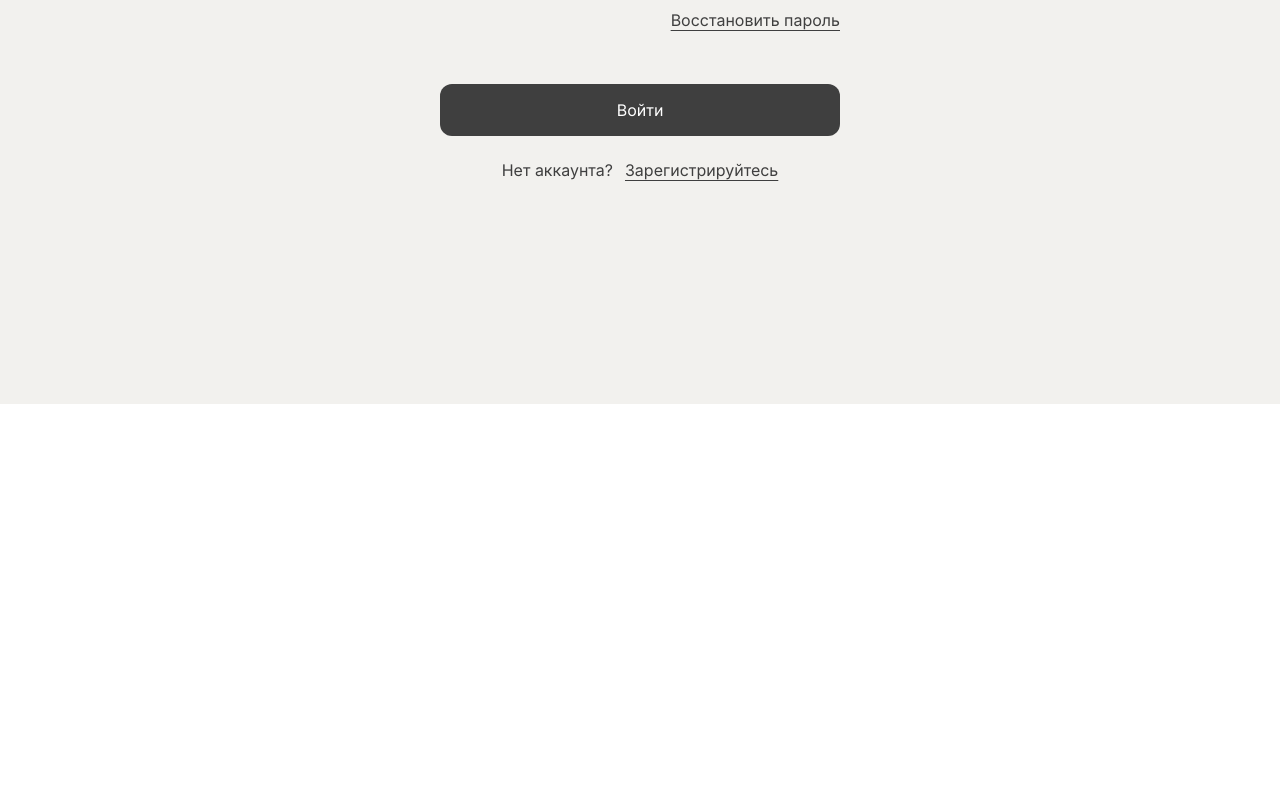
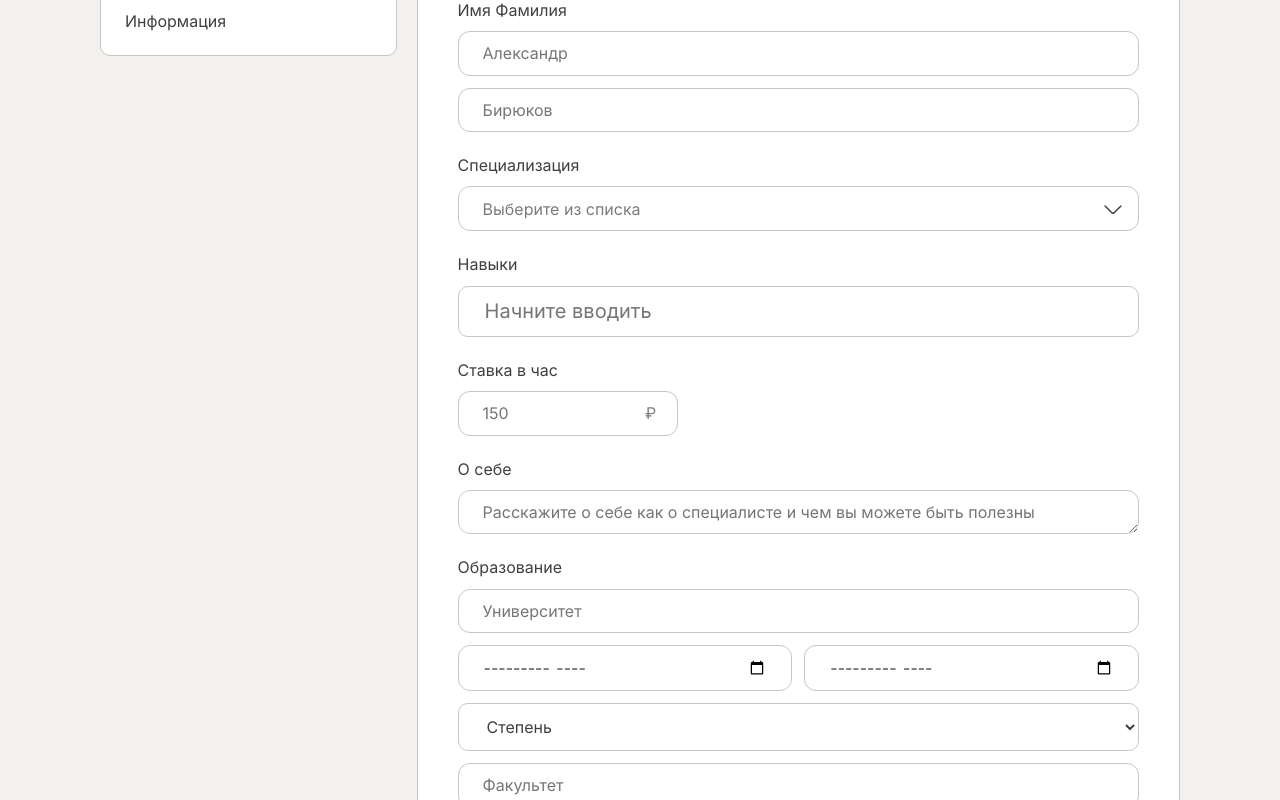
Before and after one commit to tutanhamon667/contract, a React (Create React App) app in the folder frontend/: page /freelancer/5 in a window 1280 px wide. Before the commit this address led to /signin. Shown: the part 396-1196 px from the top of the page. Before the commit the page ends 800 px from the top, so only its background shows below. Built offline with nearby package versions, Linux system fonts and the light colour scheme.

Commit message:
Предварительно сверстал профиль фрилансера

```diff
--- a/frontend/src/components/App/App.jsx
+++ b/frontend/src/components/App/App.jsx
@@ -16,7 +16,7 @@ import "./App.css";
 import ResetPass from "../../pages/ResetPass/ResetPass";
 
 function App() {
-  const [authenticated, setAuthenticated] = React.useState(false);
+  const [authenticated, setAuthenticated] = React.useState(true);
   const [currentUser, setCurrentUser] = React.useState({
     id: "5",
     first_name: "Иван",
--- a/frontend/src/components/FreelancerAccount/FreelancerAccount.css
+++ b/frontend/src/components/FreelancerAccount/FreelancerAccount.css
@@ -61,7 +61,9 @@
   background-image: url(../../images/profile-circle.svg);
   background-repeat: no-repeat;
   background-position: center center;
-  background-color: #3F3F3F;;
+  background-size: 21px 21px;
+  background-color: #3F3F3F;
+  ;
 }
 
 /* блок настроек и инф-ии */
@@ -130,7 +132,8 @@
 }
 
 .form-profile__save {
-  color: #93A0FF;;
+  color: #93A0FF;
+  ;
   border: none;
   background-color: white;
   cursor: pointer;
@@ -147,27 +150,25 @@
 }
 
 .form-profile__list {
-  color: #292D32;
-  font-size: 20px;
+  color: #3F3F3F;
+  font-size: 16px;
   font-weight: 400;
+  padding: 12px 24px;
+  background-color: white;
+  border-radius: 10px;
+  border: 1px solid #C6C6C6;
 }
 
 .form-profile__list-default {
   color: #B5B5B5;
 }
 
-.form-profile__list-title {
-  padding: 12px 20px;
-  background-color: white;
-  border-radius: 10px;
-}
-
 .form-profile__rate-input {
-  width: 30%;
+  width: 25%;
   background-image: url(../../images/ruble.svg);
   background-repeat: no-repeat;
-  background-position: 83% center;
-  background-size: 23px 23px;
+  background-position: 90% center;
+  background-size: 11px 20px;
 }
 
 .form-profile__portfolio-container {
@@ -192,3 +193,42 @@
   width: 20px;
   height: 20px;
 }
+
+.form-profile__dates {
+  display: flex;
+  justify-content: space-between;
+  column-gap: 12px;
+}
+
+.form-profile__input-dates {
+  width: 48%;
+}
+
+.form-profile__submit-container {
+  display: flex;
+  column-gap: 12px;
+}
+
+.form-profile__cansel-btn {
+  width: 289px;
+  height: 52px;
+  border-radius: 12px;
+  border: 1px solid #C6C6C6;
+  background: #F2F1EE;
+  display: flex;
+  padding: 20px 40px;
+  justify-content: center;
+  align-items: center;
+  color: #3F3F3F;
+  font-family: Inter;
+  font-size: 16px;
+  font-weight: 400;
+  line-height: 24px;
+  cursor: pointer;
+}
+
+.form-profile__submit-btn {
+  background: #3F3F3F;
+  border: none;
+  color: white;
+}
--- a/frontend/src/components/FreelancerAccount/FreelancerAccount.jsx
+++ b/frontend/src/components/FreelancerAccount/FreelancerAccount.jsx
@@ -7,15 +7,20 @@ import InputTags from "../Inputs/InputTags/InputTags";
 // import InputTagsOld from "../Inputs/InputTagsOld/InputTagsOld";
 import InputSpecializationList from "../Inputs/InputSpecializationList/InputSpecializationList";
 import "../FreelancerAccount/FreelancerAccount.css";
+import { InputDoc } from "../Inputs/InputDoc/InputDoc";
+import "../Forms/FreelancerCompleteForm/FreelancerCompleteForm.css"
 
 export default function FreelancerAccount() {
   // открывает форму редактирования имейла
   const [updateEmail, setUpdateEmail] = useState(false);
   // открывает форму редактирования пароля
   const [updatePassword, setUpdatePassword] = useState(false);
-  const {updateUser, currentUser} = useContext(Context);
+  const [docKeysPortfolio, setDocKeysPortfolio] = useState([Date.now()]);
+  const { updateUser, currentUser } = useContext(Context);
   // кастомный хук для валидации формы
   const { values, errors, isValid, handleChange, setValues } = useFormAndValidation();
+
+  const MAX_ATTACHED_DOCS = 8;
 
   // function handleSubmitEmail(e) {
   //   e.preventDefault()
@@ -28,6 +33,17 @@ export default function FreelancerAccount() {
   //   setUpdateEmail(false)
   //   setValues({ ...values, email: '' })
   // }
+
+  const handleDocPortfolioChange = (event) => {
+    handleChange(event);
+    if (event.currentTarget.files[0]) {
+      setDocKeysPortfolio(prevKeys => [...prevKeys, Date.now()]);
+    }
+  };
+
+  const onDeleteDocPortfolioClick = (key) => {
+    setDocKeysPortfolio(prevKeys => prevKeys.filter(prevKey => prevKey !== key));
+  }
 
   function handleSubmit(e) {
     e.preventDefault()
@@ -119,21 +135,52 @@ export default function FreelancerAccount() {
           </div>
 
           <div className="form-profile__input-container">
-            <label className="accountF__subtitle" htmlFor="workingRate">Ставка в час</label>
-            <input type="number" name="workingRate" id="workingRate" placeholder="150" className="form-profile__input form-profile__rate-input" />
+            <label
+              className="accountF__subtitle"
+              htmlFor="workingRate">
+              Ставка в час
+            </label>
+            <input
+              type="text"
+              name="workingRate"
+              id="workingRate"
+              placeholder="150"
+              className="form-profile__input form-profile__rate-input"
+            />
+          </div>
+
+          <div className="form-profile__input-container">
+            <label className="accountF__subtitle" htmlFor="aboutMe">О себе</label>
+            <textarea name="aboutMe" id="aboutMe" cols="30" rows="1" className="form-profile__input" placeholder="Расскажите о себе как о специалисте и чем вы можете быть полезны"></textarea>
           </div>
 
           <div className="form-profile__input-container">
             <h2 className="accountF__subtitle">Образование</h2>
-            <input type="text" name="education" id="education" className="form-profile__input" placeholder="Университет" />
-            <div>
-              <input type="date" name="beginningOfStudies" id="beginningOfStudies" placeholder="Начало учёбы" className="form-profile__input" />
-              <input type="date" name="endOfStudies" id="endOfStudies" placeholder="Окончание учёбы" className="form-profile__input" />
+            <input
+              type="text"
+              name="education"
+              id="education"
+              className="form-profile__input"
+              placeholder="Университет"
+            />
+            <div className="form-profile__dates">
+              <input type="month"
+                name="beginningOfStudies"
+                id="beginningOfStudies"
+                placeholder="Начало учёбы"
+                className="form-profile__input form-profile__input-dates"
+              />
+              <input type="month"
+                name="endOfStudies"
+                id="endOfStudies"
+                placeholder="Окончание учёбы"
+                className="form-profile__input form-profile__input-dates"
+              />
             </div>
             <select
               name="degree"
               id="degree"
-              className="form-profile__list form-profile__list-title"
+              className="form-profile__list"
             >
               <option value="" className="form-profile__list form-profile__list-default">Степень</option>
               <option value="bachelor" className="form-profile__list">Студент</option>
@@ -145,9 +192,18 @@ export default function FreelancerAccount() {
           </div>
 
           <div className="form-profile__input-container">
-            <label className="accountF__subtitle" htmlFor="aboutMe">О себе</label>
-            <textarea name="aboutMe" id="aboutMe" cols="30" rows="10" className="form-profile__input"></textarea>
+            <h2 className="accountF__subtitle">Сертификаты, грамоты, дипломы</h2>
+            <div className="freelancer-complete-form__input-doc-wrapper">
+              {docKeysPortfolio.slice(0, MAX_ATTACHED_DOCS).map((key) => (
+                <InputDoc key={key} name="portfolio" value={values.portfolio || ''} error={errors.portfolio}
+                  errorMessage={errors.portfolio}
+                  onChange={(event) => handleDocPortfolioChange(event, key)}
+                  onDeleteDocClick={() => onDeleteDocPortfolioClick(key)}
+                />
+              ))}
             </div>
+          </div>
+
 
           <div className="accountF__separate-line"></div>
 
@@ -156,50 +212,36 @@ export default function FreelancerAccount() {
           <div className="form-profile__input-container">
             <label className="accountF__subtitle" htmlFor="emailForContacts">Электронная почта</label>
             <input type="emailForContacts" name="emailForContacts" id="email" className="form-profile__input" placeholder="Эл.почта" />
-            <div>
-              <input type="checkbox" name="preferredEmail" id="preferredEmail" />
-              <label className="accountF__subtitle form-profile__notify" htmlFor="preferredEmail">Предпочтительный вид связи</label>
-            </div>
           </div>
 
           <div className="form-profile__input-container">
             <label className="accountF__subtitle" htmlFor="telegram">Телеграм</label>
             <input type="text" name="telegram" id="telegram" className="form-profile__input" placeholder="Телеграм" />
-            <div>
-              <input type="checkbox" name="preferredTelegram" id="preferredTelegram" />
-              <label className="accountF__subtitle form-profile__notify" htmlFor="preferredTelegram">Предпочтительный вид связи</label>
           </div>
-          </div>
-
-          <button type="button" className="accountF__subtitle form-profile__save form-profile__add-communication">
-            Добавить другой вид связи +
-          </button>
 
           <div className="form-profile__input-container">
             <label className="accountF__subtitle" htmlFor="portfolioLink">Ссылка на портфолио</label>
             <input type="url" name="portfolioLink" id="portfolioLink" className="form-profile__input" placeholder="https://myportfolio.ru/" />
-            <button className="accountF__subtitle form-profile__save form-profile__add-communication">Добавить +</button>
           </div>
 
           <div className="accountF__separate-line"></div>
 
           <div className="form-profile__input-container">
             <h2 className="accountF__title">Портфолио</h2>
-            <div className="form-profile__portfolio-container">
-              <div className="form-profile__portfolio-item">
-                <button type="button" className="form-profile__portfolio-item__close"></button>
-              </div>
-              <div className="form-profile__portfolio-item"></div>
-              <div className="form-profile__portfolio-item"></div>
-              <div>
-                <input type="file" name="" id="" />
-              </div>
+            <div className="freelancer-complete-form__input-doc-wrapper">
+              {docKeysPortfolio.slice(0, MAX_ATTACHED_DOCS).map((key) => (
+                <InputDoc key={key} name="portfolio" value={values.portfolio || ''} error={errors.portfolio}
+                  errorMessage={errors.portfolio}
+                  onChange={(event) => handleDocPortfolioChange(event, key)}
+                  onDeleteDocClick={() => onDeleteDocPortfolioClick(key)}
+                />
+              ))}
             </div>
           </div>
 
-          <div>
-            <button className="accountF__title">Отмена</button>
-            <button type="submit" className="accountF__title">Сохранить</button>
+          <div className="form-profile__submit-container">
+            <button className="form-profile__cansel-btn">Отмена</button>
+            <button type="submit" className="form-profile__cansel-btn form-profile__submit-btn">Сохранить</button>
           </div>
 
         </form>
```
Also changed, not shown: frontend/src/images/ruble.svg. Lines whose indentation alone changed are shown as unchanged.
